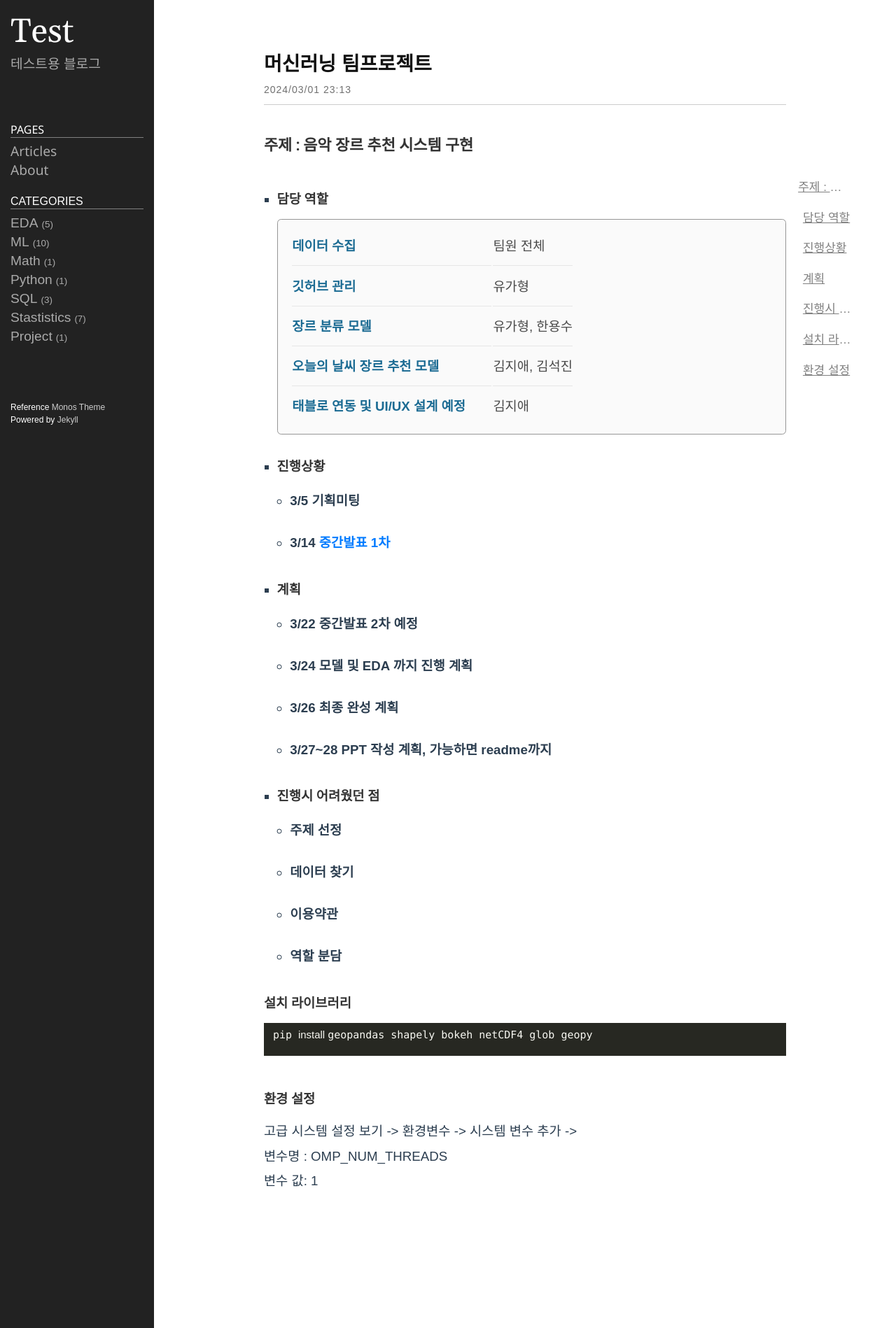
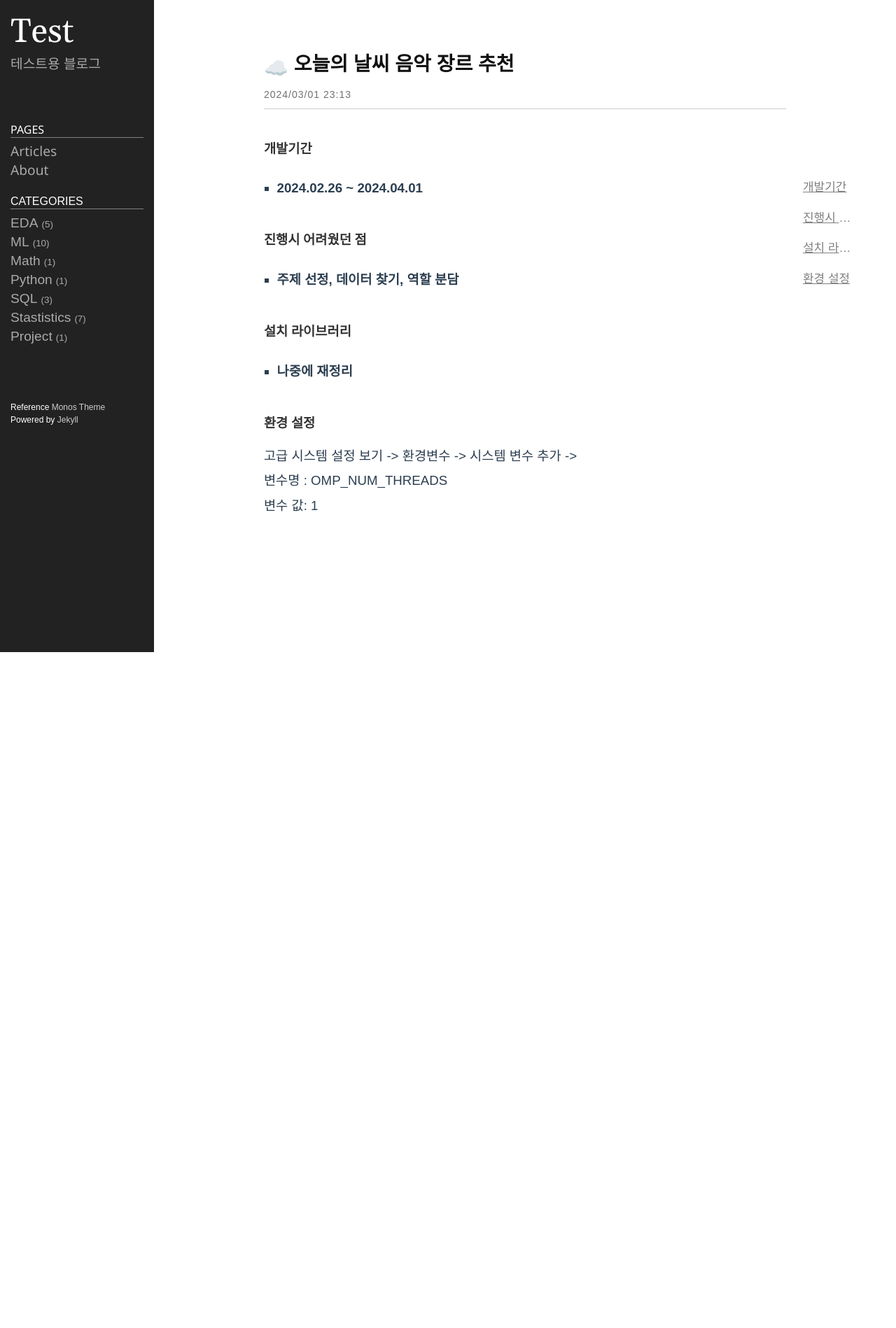
Before and after one commit to DuDuDat/DuDuDat.github.io, a Jekyll site: the page built from _project/2024-03-02-머신러닝_팀프로젝트.md, in a window 1280 px wide. Shown: the whole page at 70% size. Built offline with Jekyll 4.4.1, drawn with Linux system fonts in a browser that asks for light colours; nearby versions of some CDN libraries; emoji names are drawn with the system emoji font; some web fonts are replaced; after the commit the page ends 932 px from its top, so only the background shows below that.

Commit message:
이모지 환경설정 추가 및 포스트 수정

````diff
--- a/Gemfile
+++ b/Gemfile
@@ -7,12 +7,12 @@ source "https://rubygems.org"
 #
 # This will help ensure the proper Jekyll version is running.
 # Happy Jekylling!
-gem "jekyll", "~> 4.0.0"
+# gem "jekyll", "~> 4.0.0"
 # This is the default theme for new Jekyll sites. You may change this to anything you like.
 # gem "minima", "~> 2.5"
 # If you want to use GitHub Pages, remove the "gem "jekyll"" above and
 # uncomment the line below. To upgrade, run `bundle update github-pages`.
-# gem "github-pages", group: :jekyll_plugins
+gem "github-pages", group: :jekyll_plugins
 # If you have any plugins, put them here!
 group :jekyll_plugins do
   gem "jekyll-feed", "~> 0.12"
--- a/_config.yml
+++ b/_config.yml
@@ -34,6 +34,7 @@ highlighter-theme: monokai
 date_format: "%Y-%M-%D"
 plugins:
   - jekyll-feed
+  - jemoji
 category_dir: category/
 tag_dir: tag/
 livereload: true
--- a/_project/2024-03-02-머신러닝_팀프로젝트.md
+++ b/_project/2024-03-02-머신러닝_팀프로젝트.md
@@ -1,54 +1,16 @@
 ---
 layout: post
-title: 머신러닝 팀프로젝트
+title: ":cloud: 오늘의 날씨 음악 장르 추천"
 date: 2024-03-02 08:13:23 +0900
 ---
-### 주제 : 음악 장르 추천 시스템 구현
+#### 개발기간
+  - 2024.02.26 ~ 2024.04.01
 
-- #### 담당 역할
-  <table>
-  <tr>
-  <td>데이터 수집</td>
-  <td>팀원 전체</td>
-  </tr>
-  <tr>
-  <td>깃허브 관리</td>
-  <td>유가형</td>
-  </tr>
-  <tr>
-  <td>장르 분류 모델</td>
-  <td>유가형, 한용수</td>
-  </tr>
-  <tr>
-  <td>오늘의 날씨 장르 추천 모델</td>
-  <td>김지애, 김석진</td>
-  </tr>
-  <tr>
-  <td>태블로 연동 및 UI/UX 설계 예정</td>
-  <td>김지애</td>
-  </tr>
-  </table>
-
-- #### 진행상황
-  - 3/5 기획미팅
-  - 3/14 <a href="https://gamma.app/docs/3--l160d1y50pwegcm?mode=doc">중간발표 1차</a>
-
-- #### 계획
-  - 3/22 중간발표 2차 예정
-  - 3/24 모델 및 EDA 까지 진행 계획
-  - 3/26 최종 완성 계획
-  - 3/27~28 PPT 작성 계획, 가능하면 readme까지
-
-- #### 진행시 어려웠던 점
-  - 주제 선정
-  - 데이터 찾기
-  - 이용약관
-  - 역할 분담
+#### 진행시 어려웠던 점
+  - 주제 선정, 데이터 찾기, 역할 분담
 
 #### 설치 라이브러리
-```shell
-pip install geopandas shapely bokeh netCDF4 glob geopy
-```
+- 나중에 재정리
 
 #### 환경 설정
 고급 시스템 설정 보기 -> 환경변수 -> 시스템 변수 추가 ->
--- a/public/css/style.css
+++ b/public/css/style.css
@@ -713,3 +713,9 @@ blockquote {
 ul > li > ul > li {
 	line-height: 2.2em !important;
 }
+
+.emoji {
+	width: 1.3em;
+	height: 1.3em;
+	vertical-align: text-bottom;
+}
````
Also changed, not shown: Gemfile.lock (deleted).
